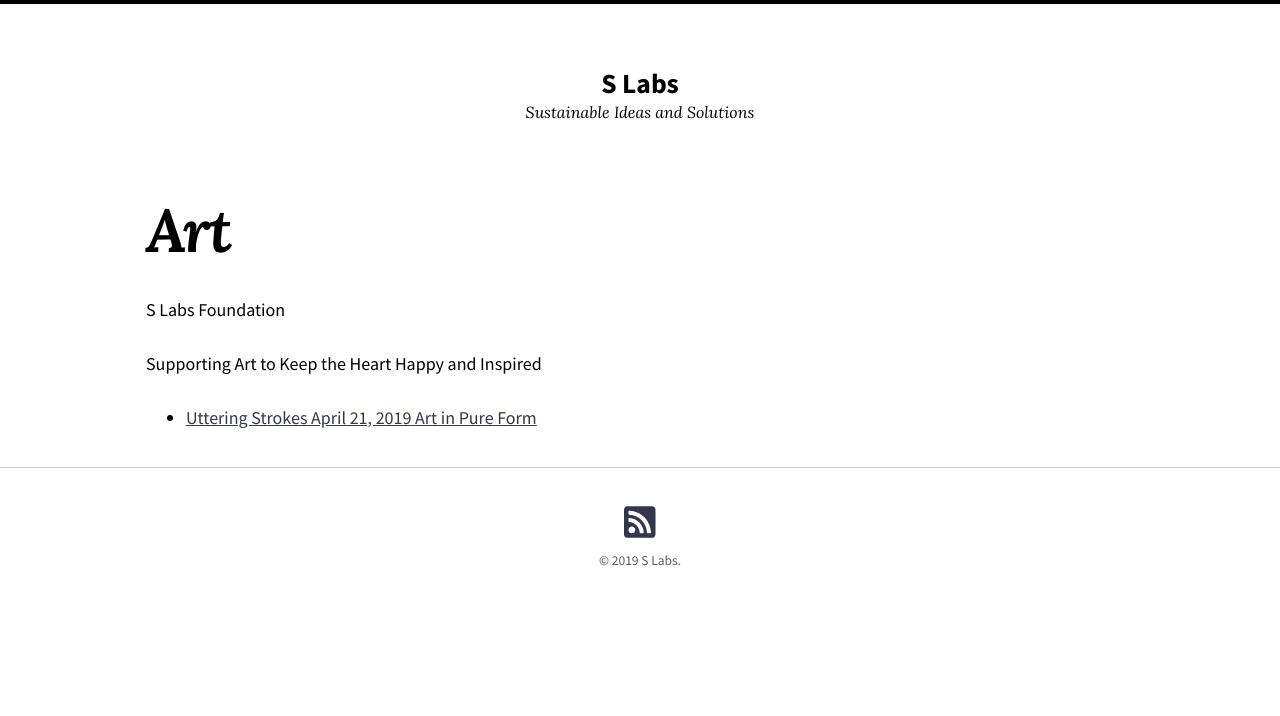
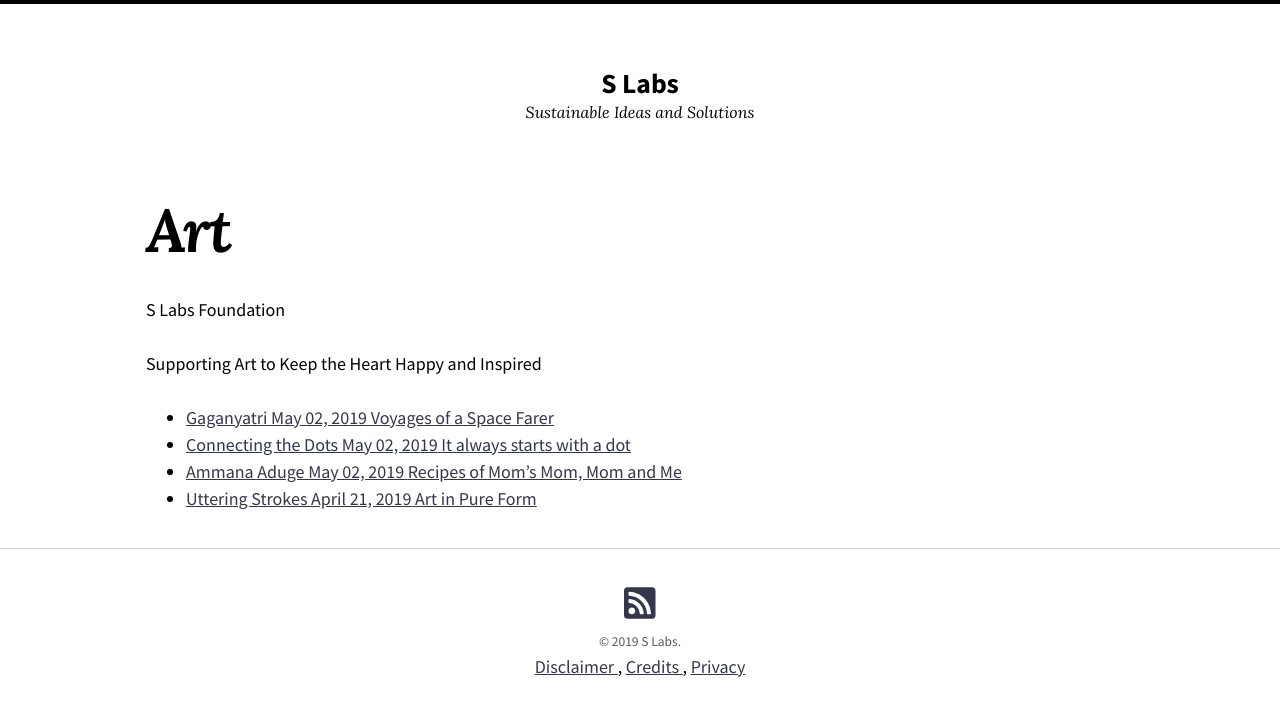
Before and after one commit to slabstech/slabstech.github.io, a Jekyll site: the page built from art/index.md, in a window 1280 px wide. Shown: the top 716 px of the page. Built offline with Jekyll 4.4.1, drawn with Linux system fonts in a browser that asks for light colours; nearby versions of some CDN libraries.

Commit message:
[site] may2019 revamp-1

```diff
--- a/_includes/footer.html
+++ b/_includes/footer.html
@@ -21,4 +21,7 @@
       <p>&copy; {{ site.time | date: '%Y' }} {{ site.name | default: site.title }}. </p>
     {% endif %}
   </div>
+  <a href="https://slabs.tech/site/disclaimer" <title> Disclaimer </title> </a>,
+    <a href="https://slabs.tech/site/credits" <title> Credits </title> </a> 	,
+    <a href="https://slabs.tech/site/privacy" <title> Privacy </title> </a>
 </footer>
--- /dev/null
+++ b/_posts/art/2019-05-02-ammana-aduge.md
@@ -0,0 +1,16 @@
+---
+layout: post
+title: "Ammana Aduge"
+excerpt: "Recipes of Mom's Mom, Mom and Me"
+categories: art
+tags: [ art ]
+
+date: 2019-05-02T08:08:50-04:00
+
+---
+
+The Easiest way to the heart is food
+
+Get the secrets at
+
+[Ammana Aduge](https://ammanaaduge.com)
--- /dev/null
+++ b/_posts/art/2019-05-02-connecting-the-dots.md
@@ -0,0 +1,13 @@
+---
+layout: post
+title: "Connecting the Dots"
+excerpt: "It always starts with a dot"
+categories: art
+tags: [ art ]
+
+date: 2019-05-02T08:08:50-04:00
+
+---
+
+The Dots that connect us
+[Connecting The Dots](https://connetingthedots.com)
```
Also changed, not shown: _posts/art/2019-05-02-gaganyatri.md (added, +16 -0 lines), _posts/site/2018-12-17-credits.md (added, +14 -0 lines), _posts/site/2018-12-17-disclaimer.md (added, +10 -0 lines), _posts/site/2019-05-03-privacy.md (added, +16 -0 lines), blog/index.md (+1 -1 lines), README.md, favicon.ico (added).
